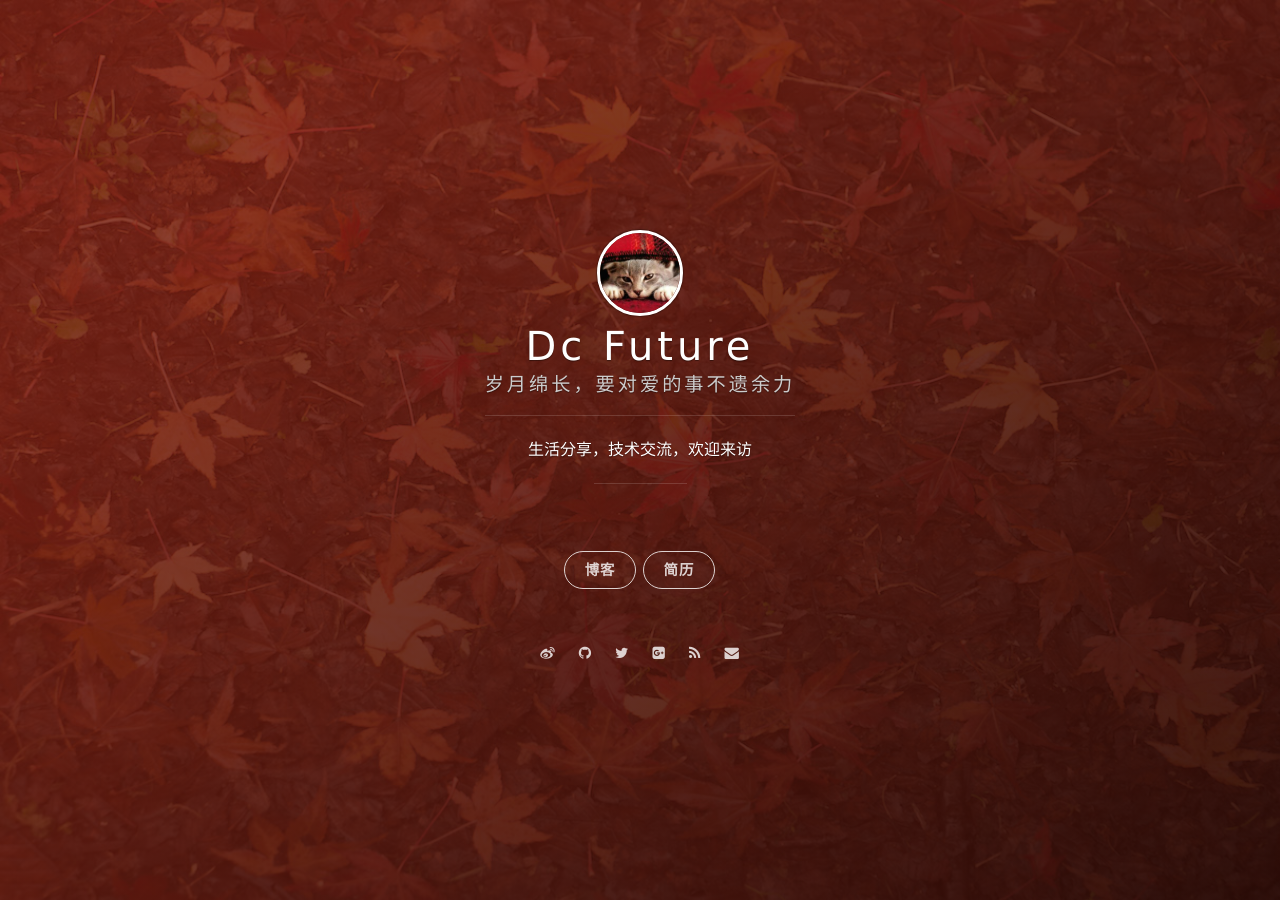
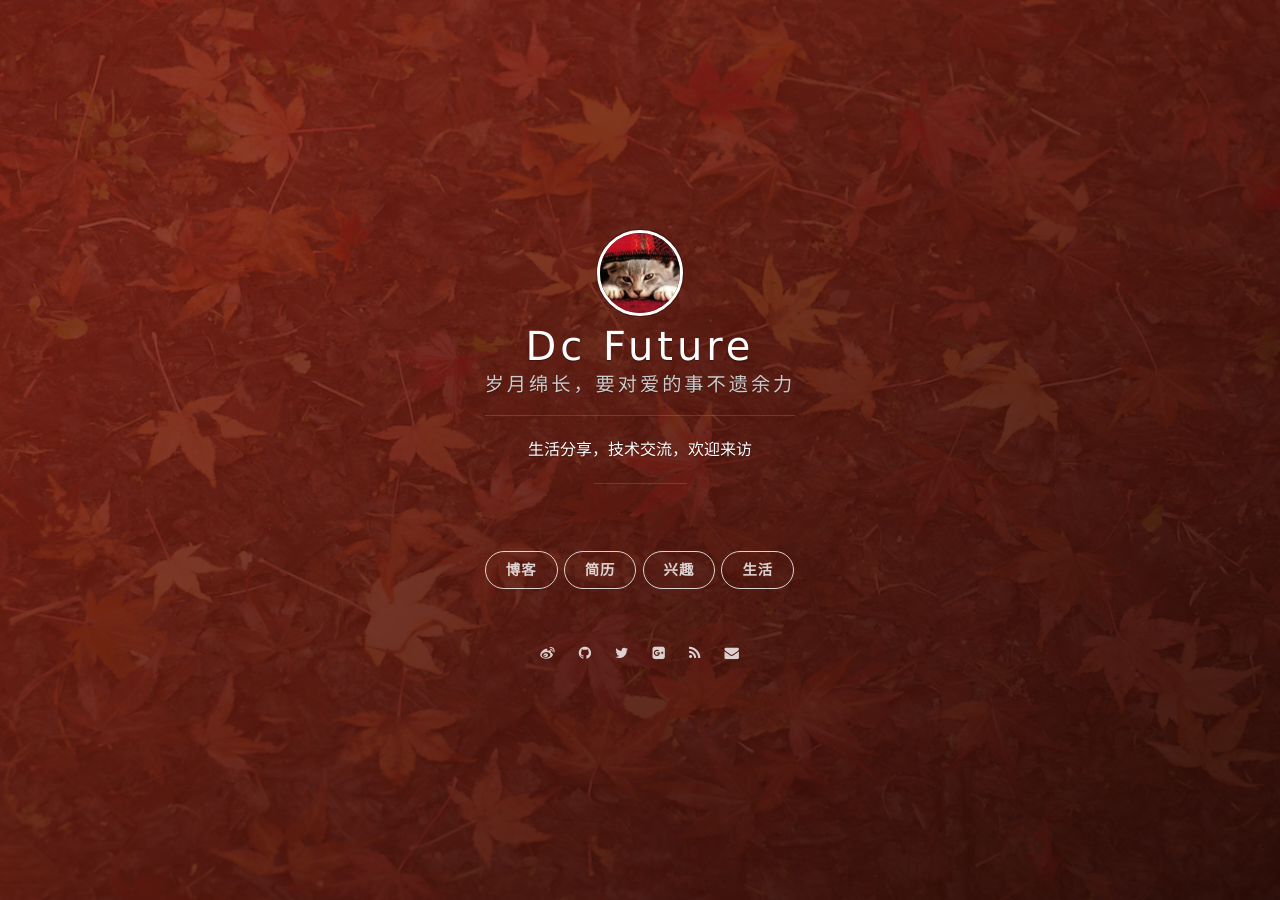
Before and after one commit to GhotsboyD/GhotsboyD.github.io, a Jekyll site: the page built from index.html, in a window 1280 px wide. Built offline with Jekyll 4.4.1, drawn with Linux system fonts in a browser that asks for light colours; nearby versions of some CDN libraries; the list of posts is cut into pages by our own code.

Commit message:
Update _config.yml

```diff
--- a/_config.yml
+++ b/_config.yml
@@ -3,11 +3,11 @@ title: Dc Future
 subtitle: 岁月绵长，要对爱的事不遗余力
 welcome_message:
 description: 生活分享，技术交流，欢迎来访
-creator: <a href="http://onev.cat">@onevcat</a>
+creator:
 
-url: "http://vno.onevcat.com"
 
-permalink: /:year/:month/:title/
+
+
 
 # Format
 highlighter: rouge
@@ -18,12 +18,13 @@ cover_color: red
 # The blog button should not be removed.
 blog_button:
     title: 博客
-    description: Visit blog
+    description: 博客访问
 
 # Navigation buttons in the front page.
 nav:
-    - {title: 简历, description: My Projects, url: 'http://project.onevcat.com'}
-    # - {title: Another Button, description: A button, url: 'http://example.com'}
+    - {title: 简历, description: 个人简历, url: '/personal_resume'}
+    - {title: 兴趣, description: A button, url: '/interesting'}
+    - {title: 生活, description: A button, url: '/interesting'}
 
 # Pagination
 plugins: [jekyll-paginate]
@@ -37,7 +38,7 @@ comment:
 
 # Social
 social:
-    weibo: onevcat
+    weibo: dc
     github: onevcat
     twitter: onevcat
     gplus: 107108267983477358170
```
